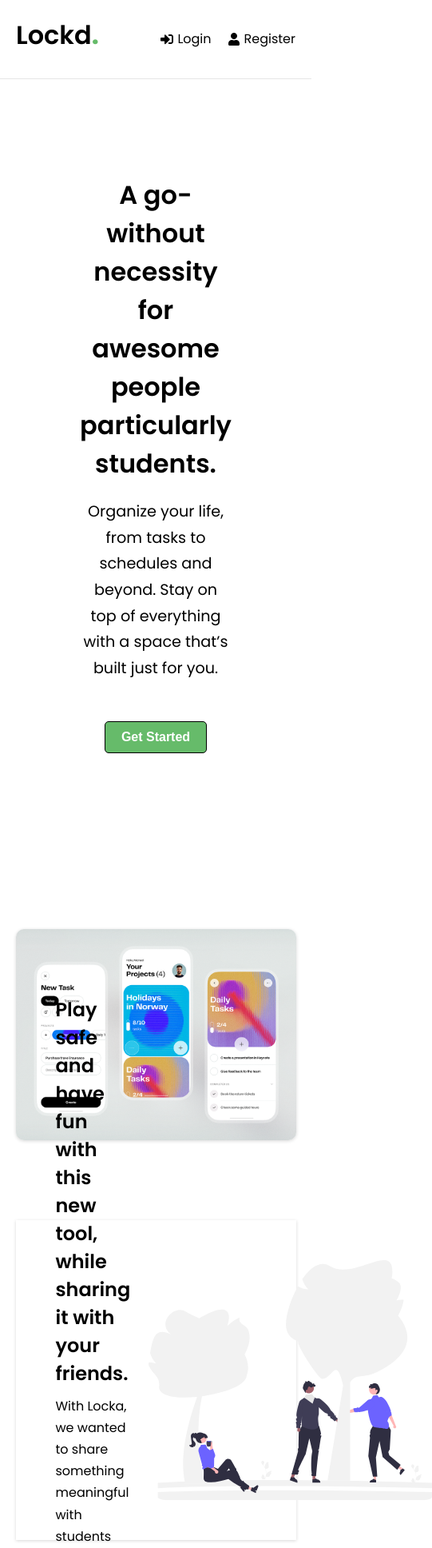
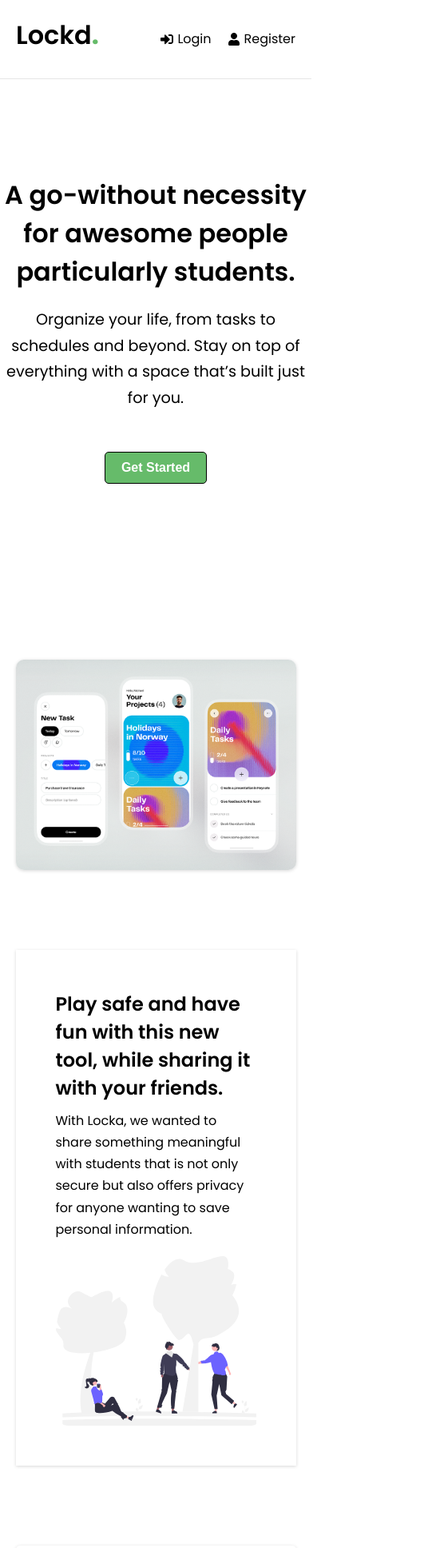
Before and after one commit to Savio09/Locker, a React (Create React App) app in the folder client/: page / in a window 390 px wide. Shown: the top 1936 px of the page at 80% size, 541 px wide, since content can reach past the window. Built offline with nearby package versions, Linux system fonts and the light colour scheme.

Commit message:
added media queries

```diff
--- a/client/src/index.css
+++ b/client/src/index.css
@@ -39,8 +39,8 @@ h3 {
   width: 100%;
   max-width: 960px;
   margin: 0 auto;
-  padding-top: 80px;
   padding: 0 20px;
+  padding-top: 150px;
   text-align: center;
 }
 
@@ -49,7 +49,7 @@ h3 {
   top: 0;
   left: 0;
   width: 100%;
-  background-color: #fff;
+  background-color: rgba(255, 255, 255, 0.541);
   z-index: 1000;
   display: flex;
   justify-content: space-between;
@@ -57,6 +57,7 @@ h3 {
   padding: 20px;
   border-bottom: 1px solid #e6e6e6;
   margin-bottom: 60px;
+  backdrop-filter: blur(10px);
 }
 
 .header ul {
@@ -585,9 +586,6 @@ footer.hero-text {
   border-top: 1px solid rgba(0, 0, 0, 0.16);
 }
 
-@media (max-width: 1440px) {
-}
-
 @keyframes spin {
   0% {
     transform: rotate(0deg);
@@ -597,7 +595,7 @@ footer.hero-text {
   }
 }
 
-@media (max-width: 600px) {
+@media (max-width: 800px) {
   .form {
     width: 90%;
   }
@@ -609,4 +607,38 @@ footer.hero-text {
   .heading p {
     font-size: 1.5rem;
   }
+  .home {
+    position: relative;
+  }
+
+  .home .intro {
+    padding: 100px 0;
+    margin-left: auto;
+    margin-right: auto;
+    width: 100%;
+  }
+
+  .hero-text,
+  .more-info {
+    flex-direction: column;
+    height: auto;
+  }
+
+  .more-info {
+    width: 90%;
+    padding: 0;
+  }
+  .cards {
+    grid-template-columns: 1fr;
+  }
+  .hero-text .item-2 img {
+    width: 100%;
+  }
+  .cta .cta-pricing {
+    width: 100%;
+  }
+  footer.hero-text {
+    margin-bottom: 50px;
+    height: 100px;
+  }
 }
--- a/client/src/pages/LandingPage.jsx
+++ b/client/src/pages/LandingPage.jsx
@@ -248,7 +248,7 @@ function LandingPage() {
             ❤️
           </p>
           <p>
-            Design from dribble{" "}
+            Design from dribble by{" "}
             <Link
               to="https://dribbble.com/shots/21236436-To-Do-List-Mobile-App-Design"
               style={{ textDecoration: "underline" }}
```
